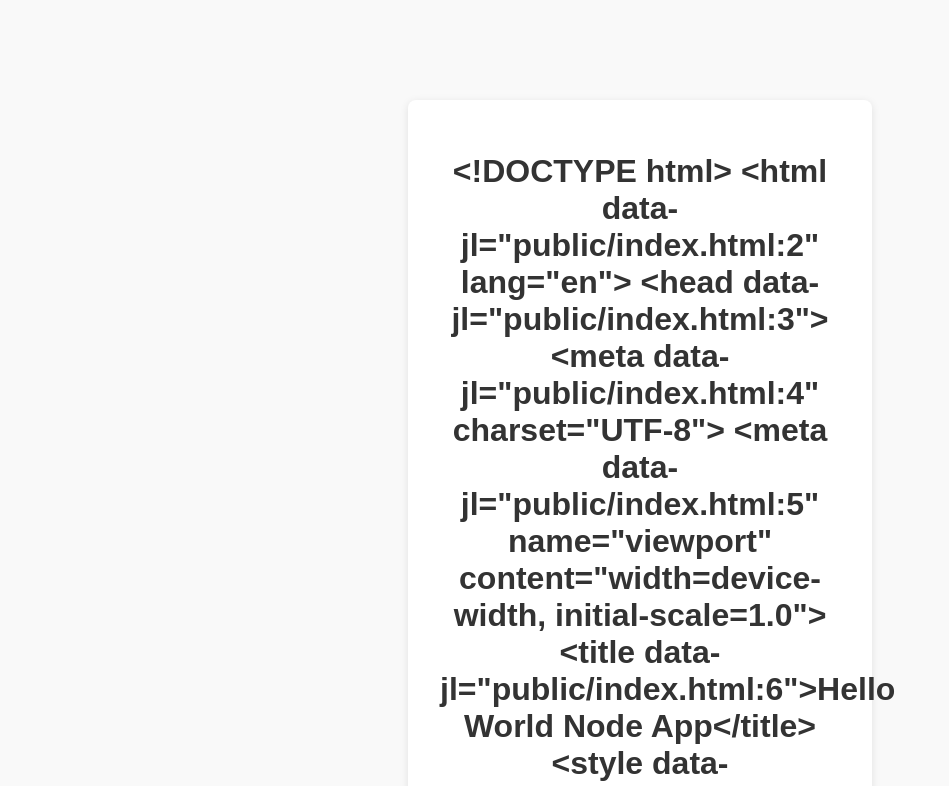
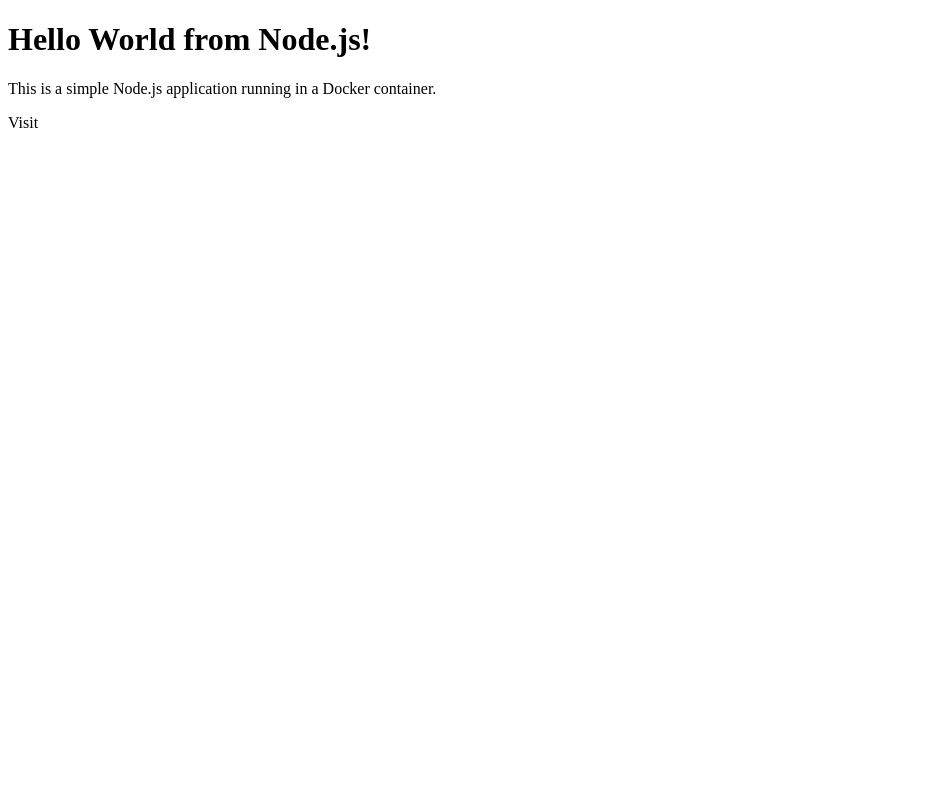
Before and after one commit to pratyush5055/new, a website: page public/index.html in a window 1280 px wide. Shown: the top 786 px of the page, without its empty margins (0-949 px from the left). Drawn offline with Linux system fonts and the light colour scheme.

Commit message:
Add files via upload

```diff
--- a/public/index.html
+++ b/public/index.html
@@ -4,25 +4,13 @@
   <meta charset="UTF-8">
   <meta name="viewport" content="width=device-width, initial-scale=1.0">
   <title>Hello World Node App</title>
-  <style>
-    body { font-family: Arial, sans-serif; background: #f9f9f9; margin: 0; padding: 0; }
-    .container { max-width: 400px; margin: 100px auto; background: #fff; border-radius: 8px; box-shadow: 0 2px 8px rgba(0,0,0,0.1); padding: 32px; text-align: center; }
-    h1 { color: #333; }
-  </style>
+
+
 </head>
 <body>
-  <div class="container">
-    <h1 id="message">Loading...</h1>
-  </div>
-  <script>
-    fetch('/')
-      .then(res => res.text())
-      .then(text => {
-        document.getElementById('message').textContent = text;
-      })
-      .catch(() => {
-        document.getElementById('message').textContent = 'Error loading message.';
-      });
-  </script>
+
+    <h1>Hello World from Node.js!</h1>
+    <p>This is a simple Node.js application running in a Docker container.</p>
+    <p>Visit <a href="
 </body>
 </html>
```
